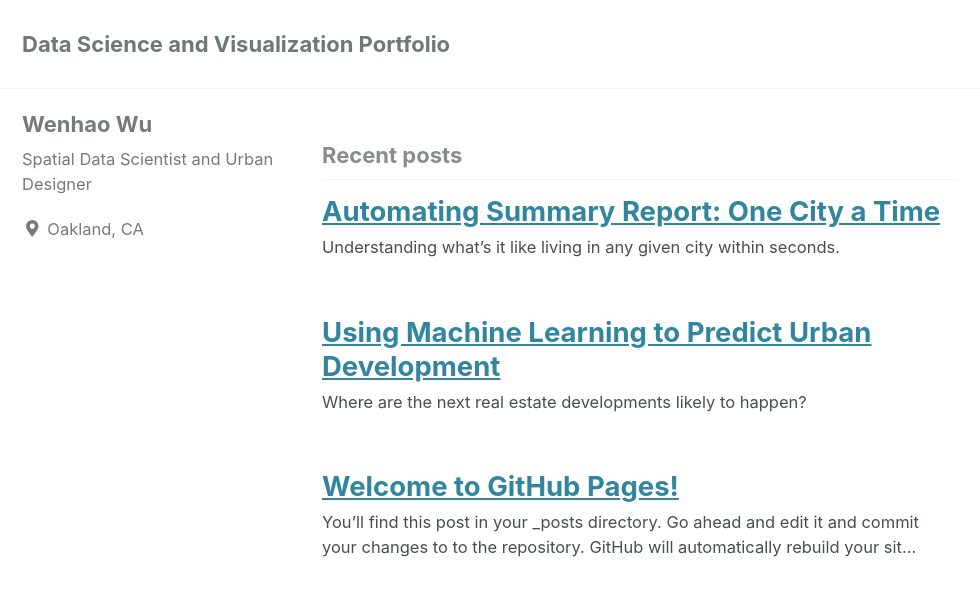
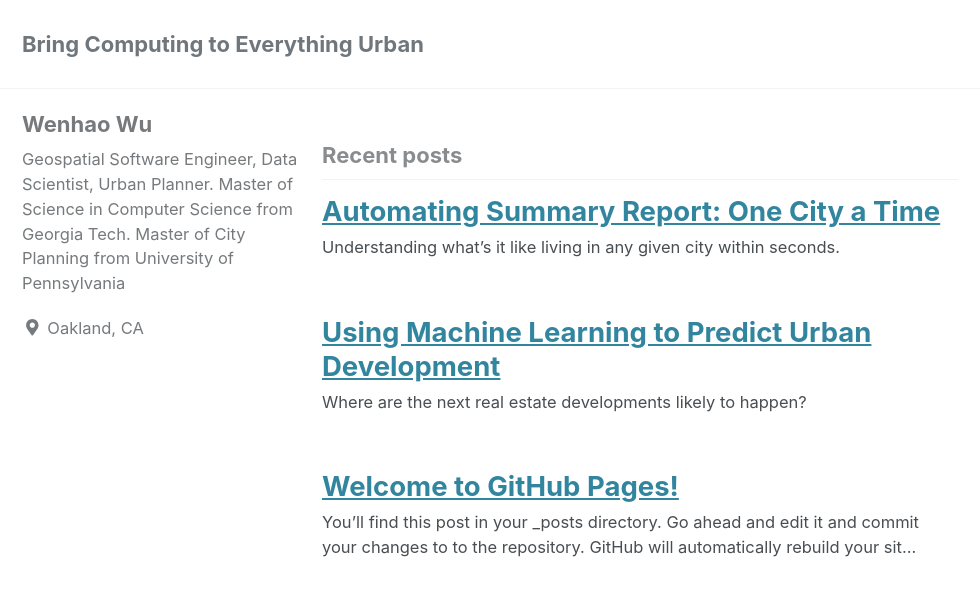
Before and after one commit to wenhaowuuu/wenhaowuuu.github.io, a Jekyll site: the page built from index.html, in a window 1280 px wide and 900 px high. Shown: the top 596 px of the window, without its empty margins (0-980 px from the left). Built offline with Jekyll 4.4.1, drawn with Linux system fonts in a browser that asks for light colours; cached includes are drawn as plain includes; nearby versions of some CDN libraries; a script that is not in the unit is left out; the list of posts is cut into pages by our own code.

Commit message:
update site title

```diff
--- a/_config.yml
+++ b/_config.yml
@@ -16,7 +16,7 @@ minimal_mistakes_skin: "default" # "air", "aqua", "contrast", "dark", "dirt", "n
 
 # Site Settings
 locale: "en-US"
-title: "Data Science and Visualization Portfolio"
+title: "Bring Computing to Everything Urban"
 title_separator: "-"
 name: "Wenhao Wu"
 description: "Displaying cool analytics and data visualizations"
@@ -107,7 +107,7 @@ analytics:
 author:
   name: "Wenhao Wu"
   avatar: # path of avatar image, e.g. "/assets/images/bio-photo.jpg"
-  bio: "Spatial Data Scientist and Urban Designer"
+  bio: "Geospatial Software Engineer, Data Scientist, Urban Planner. Master of Science in Computer Science from Georgia Tech. Master of City Planning from University of Pennsylvania"
   location: "Oakland, CA"
   email:
   links:
```
